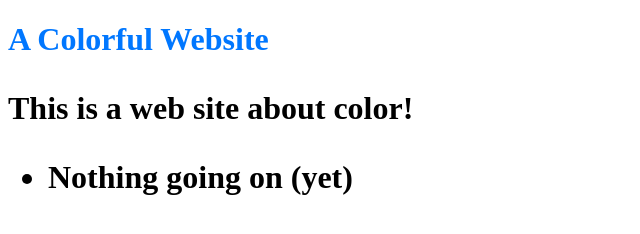
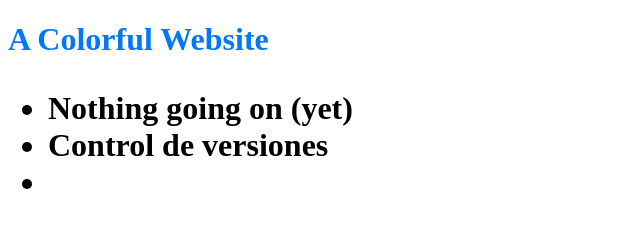
Before and after one commit to mariaconchita/ejemplo2, a plain HTML site: page index.html in a window 1280 px wide. Shown: the whole page, without its empty margins (0-640 px from the left). Drawn offline with Linux system fonts and the light colour scheme.

Commit message:
se modifica archivo index.html

```diff
--- a/index.html
+++ b/index.html
@@ -6,9 +6,9 @@
 	</head>
 	<body>
 	   <h1 style="color: #07F"> A Colorful Website<h1>
-	   <p> This is a web site about color!</p>
 	   <ul>
 		<li>Nothing going on (yet)</li>
+                <li>Control de versiones<li>
 	   <ul>
 	</body>
 	</html>
```
